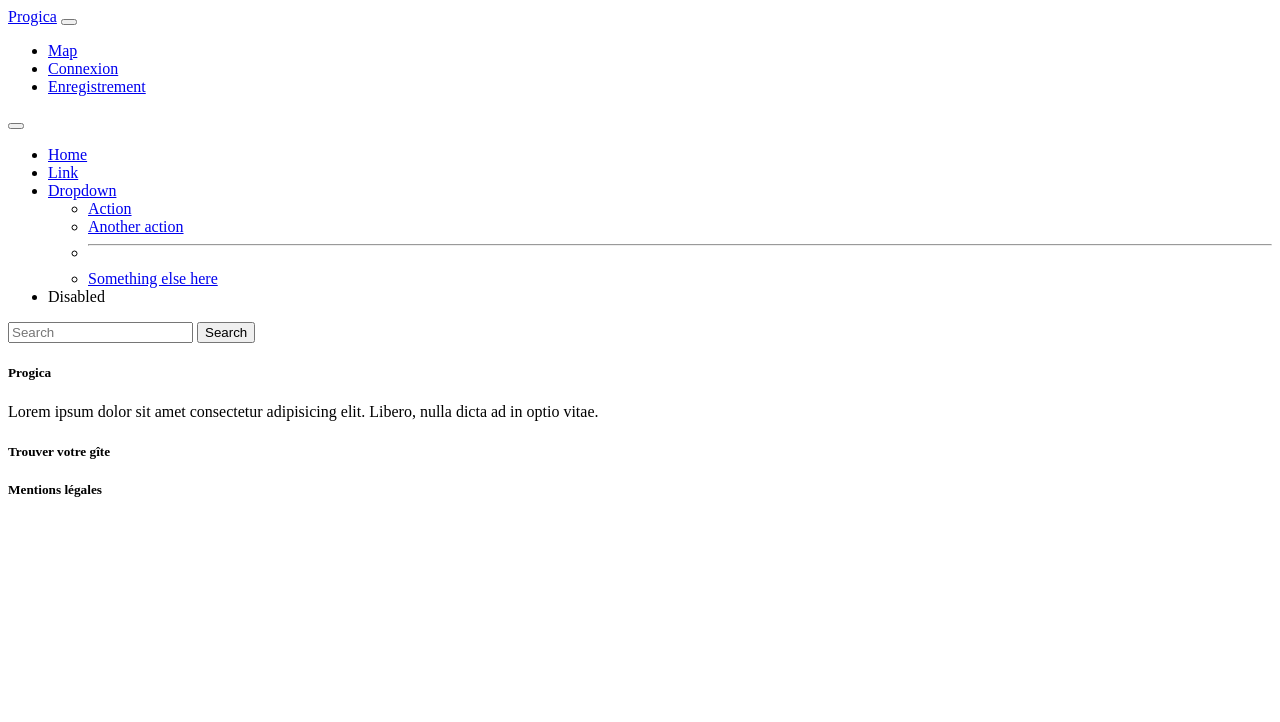
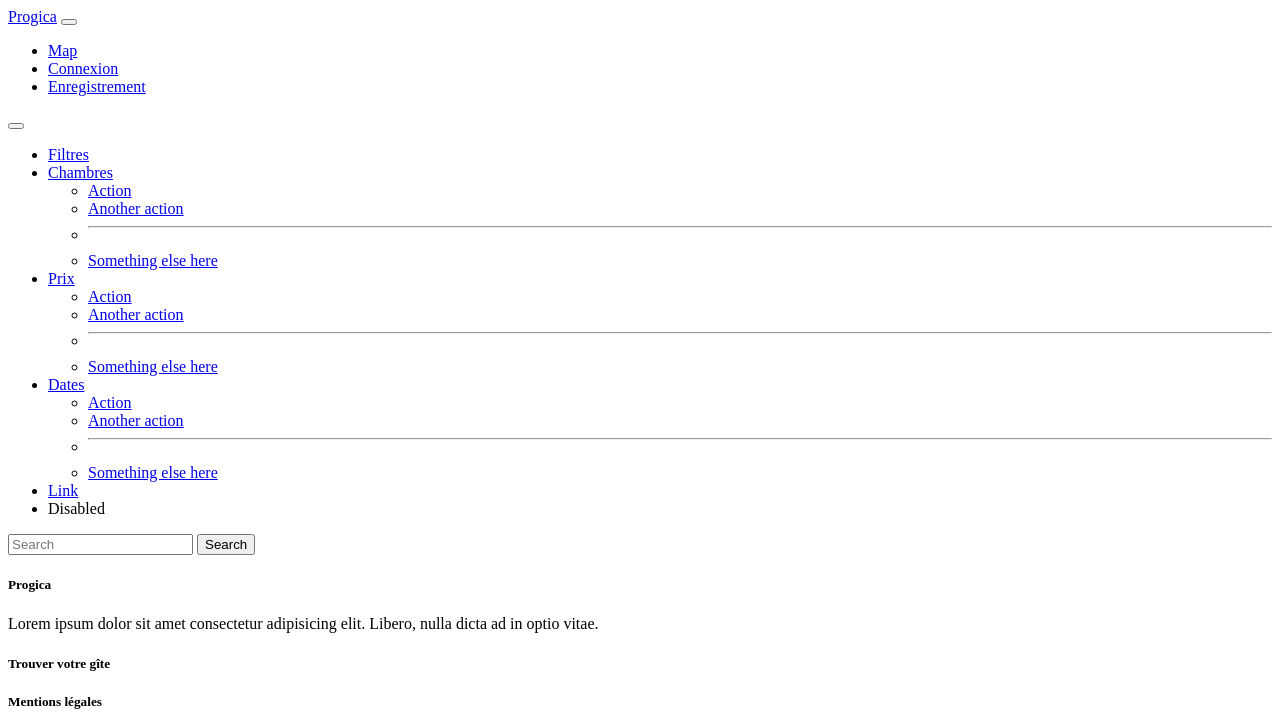
Before and after one commit to Rod97139/progika, a Symfony app: template templates/client_side/index.html.twig in a window 1280 px wide. Shown: the top 722 px of the page. Run offline with Twig, Linux system fonts and the light colour scheme; the template is opened without the code that fills it, so the values that code supplies are empty; some libraries are stand-ins or nearby versions.

Commit message:
filter search navbar

```diff
--- a/templates/base.html.twig
+++ b/templates/base.html.twig
@@ -74,42 +74,6 @@
               </div>
             </div>
           </nav>
-          <nav class="navbar navbar-expand-lg bg-body-tertiary">
-  <div class="container">
-
-    <button class="navbar-toggler" type="button" data-bs-toggle="collapse" data-bs-target="#navbarSupportedContent" aria-controls="navbarSupportedContent" aria-expanded="false" aria-label="Toggle navigation">
-      <span class="navbar-toggler-icon"></span>
-    </button>
-    <div class="collapse navbar-collapse" id="navbarSupportedContent">
-      <ul class="navbar-nav me-auto mb-2 mb-lg-0">
-        <li class="nav-item">
-          <a class="nav-link active" aria-current="page" href="#">Home</a>
-        </li>
-        <li class="nav-item">
-          <a class="nav-link" href="#">Link</a>
-        </li>
-        <li class="nav-item dropdown">
-          <a class="nav-link dropdown-toggle" href="#" role="button" data-bs-toggle="dropdown" aria-expanded="false">
-            Dropdown
-          </a>
-          <ul class="dropdown-menu">
-            <li><a class="dropdown-item" href="#">Action</a></li>
-            <li><a class="dropdown-item" href="#">Another action</a></li>
-            <li><hr class="dropdown-divider"></li>
-            <li><a class="dropdown-item" href="#">Something else here</a></li>
-          </ul>
-        </li>
-        <li class="nav-item">
-          <a class="nav-link disabled">Disabled</a>
-        </li>
-      </ul>
-      <form class="d-flex" role="search">
-        <input class="form-control me-2" type="search" placeholder="Search" aria-label="Search">
-        <button class="btn btn-outline-success" type="submit">Search</button>
-      </form>
-    </div>
-  </div>
-</nav>
       </header>
 
       <div class='container'>
--- a/templates/client_side/index.html.twig
+++ b/templates/client_side/index.html.twig
@@ -3,6 +3,65 @@
 {% block title %}Bienvenue !{% endblock %}
 
 {% block body %}
+ <nav class="navbar navbar-expand-lg bg-body-tertiary">
+  <div class="container">
+
+    <button class="navbar-toggler" type="button" data-bs-toggle="collapse" data-bs-target="#navbarSupportedContent" aria-controls="navbarSupportedContent" aria-expanded="false" aria-label="Toggle navigation">
+      <span class="navbar-toggler-icon"></span>
+    </button>
+    <div class="collapse navbar-collapse" id="navbarSupportedContent">
+      <ul class="navbar-nav me-auto mb-2 mb-lg-0">
+        <li class="nav-item">
+          <a class="nav-link active" aria-current="page" href="#"> <i class="fa-solid fa-sliders"></i> Filtres</a>
+        </li>
+
+        <li class="nav-item dropdown">
+          <a class="nav-link dropdown-toggle" href="#" role="button" data-bs-toggle="dropdown" aria-expanded="false">
+           <i class="fa-solid fa-bed"></i> Chambres
+          </a>
+          <ul class="dropdown-menu">
+            <li><a class="dropdown-item" href="#">Action</a></li>
+            <li><a class="dropdown-item" href="#">Another action</a></li>
+            <li><hr class="dropdown-divider"></li>
+            <li><a class="dropdown-item" href="#">Something else here</a></li>
+          </ul>
+        </li>
+        <li class="nav-item dropdown">
+          <a class="nav-link dropdown-toggle" href="#" role="button" data-bs-toggle="dropdown" aria-expanded="false">
+           <i class="fa-solid fa-euro-sign"></i> Prix
+          </a>
+          <ul class="dropdown-menu">
+            <li><a class="dropdown-item" href="#">Action</a></li>
+            <li><a class="dropdown-item" href="#">Another action</a></li>
+            <li><hr class="dropdown-divider"></li>
+            <li><a class="dropdown-item" href="#">Something else here</a></li>
+          </ul>
+        </li>
+        <li class="nav-item dropdown">
+          <a class="nav-link dropdown-toggle" href="#" role="button" data-bs-toggle="dropdown" aria-expanded="false">
+           <i class="fa-solid fa-calendar-days"></i> Dates
+          </a>
+          <ul class="dropdown-menu">
+            <li><a class="dropdown-item" href="#">Action</a></li>
+            <li><a class="dropdown-item" href="#">Another action</a></li>
+            <li><hr class="dropdown-divider"></li>
+            <li><a class="dropdown-item" href="#">Something else here</a></li>
+          </ul>
+        </li>
+         <li class="nav-item">
+          <a class="nav-link" href="#">Link</a>
+        </li>
+        <li class="nav-item">
+          <a class="nav-link disabled">Disabled</a>
+        </li>
+      </ul>
+      <form class="d-flex" role="search">
+        <input class="form-control me-2" type="search" placeholder="Search" aria-label="Search">
+        <button class="btn btn-outline-success" type="submit">Search</button>
+      </form>
+    </div>
+  </div>
+</nav>
 
 
 <div class='row' >
```
Also changed, not shown: README.md.
